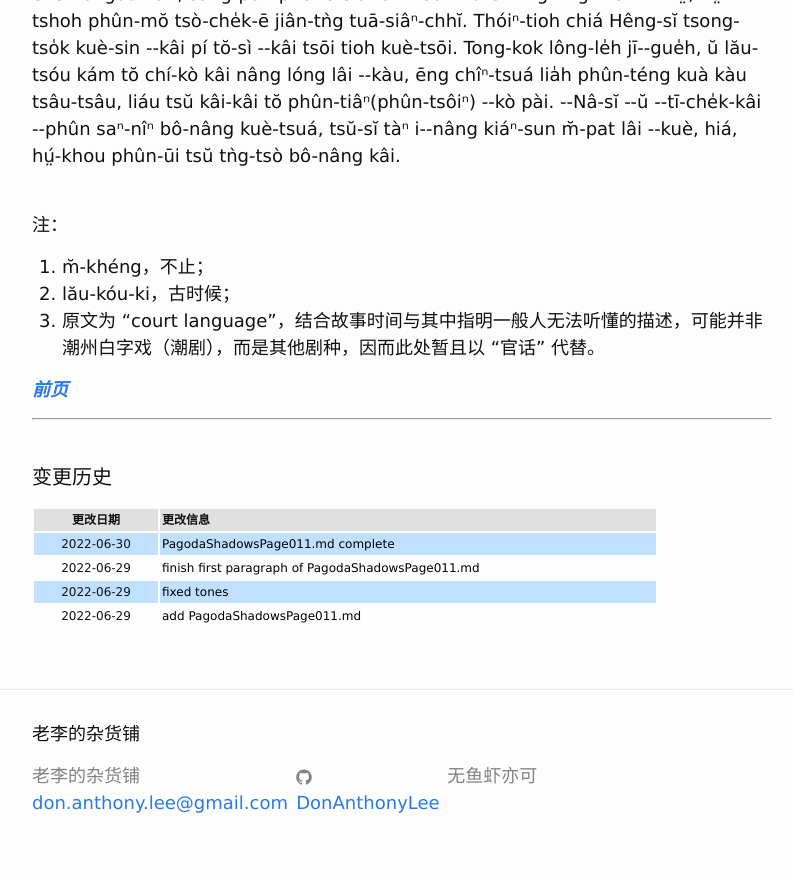
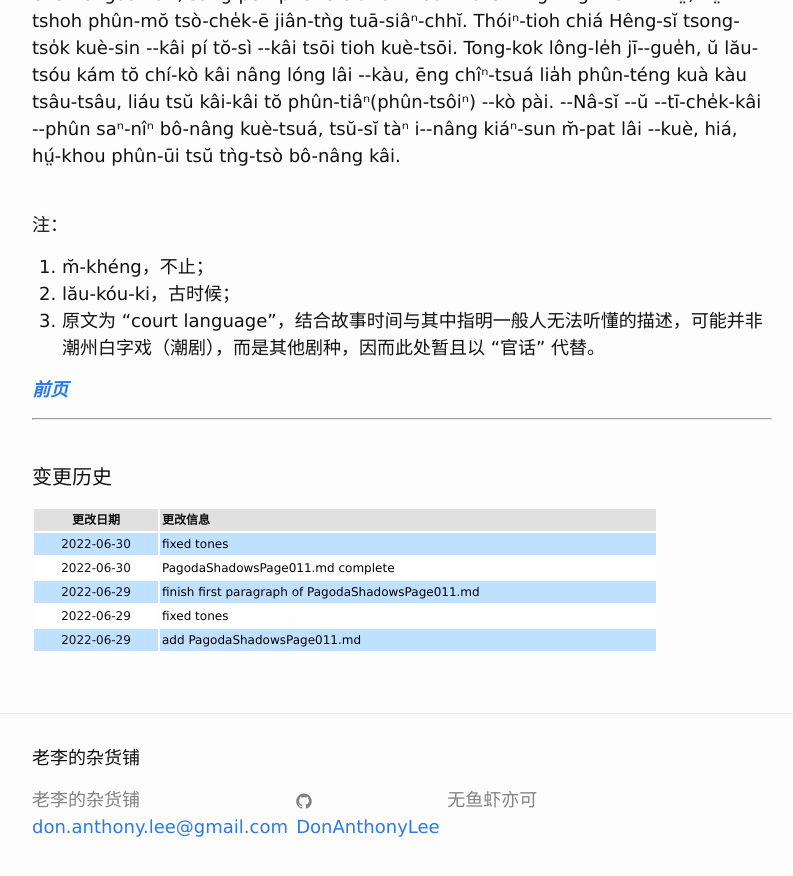
Before and after one commit to DonAnthonyLee/DonAnthonyLee.github.io, a Jekyll site: the page built from docs/puj/PagodaShadowsPage011.md, in a window 1280 px wide and 900 px high, scrolled down 694 px. Shown: the top 876 px of the window, without its empty margins (238-1031 px from the left). Built offline with Jekyll 4.4.1, drawn with Linux system fonts in a browser that asks for light colours; some web fonts are replaced.

Commit message:
update changelog of PagodaShadowsPage011.md (IGNORE_CHANGELOG)

```diff
--- a/docs/puj/PagodaShadowsPage011.md
+++ b/docs/puj/PagodaShadowsPage011.md
@@ -58,6 +58,7 @@
 
 | 更改日期 | 更改信息 |
 | --- | --- |
+| 2022-06-30 | <a href="https://github.com/DonAnthonyLee/DonAnthonyLee.github.io/commit/5b47794e5b0069194c21be43994f713dd0c83e38" target="_blank">fixed tones</a> |
 | 2022-06-30 | <a href="https://github.com/DonAnthonyLee/DonAnthonyLee.github.io/commit/b4e0d98c2ec836674e99bbde6bfc70ae466f6e0e" target="_blank">PagodaShadowsPage011.md complete</a> |
 | 2022-06-29 | <a href="https://github.com/DonAnthonyLee/DonAnthonyLee.github.io/commit/b349598966c8e3c3f9abb3ffc16bb85bee9aa6c5" target="_blank">finish first paragraph of PagodaShadowsPage011.md</a> |
 | 2022-06-29 | <a href="https://github.com/DonAnthonyLee/DonAnthonyLee.github.io/commit/dcc31ab20f4a4441fcc18efc98a7548d86de5ccb" target="_blank">fixed tones</a> |
```
